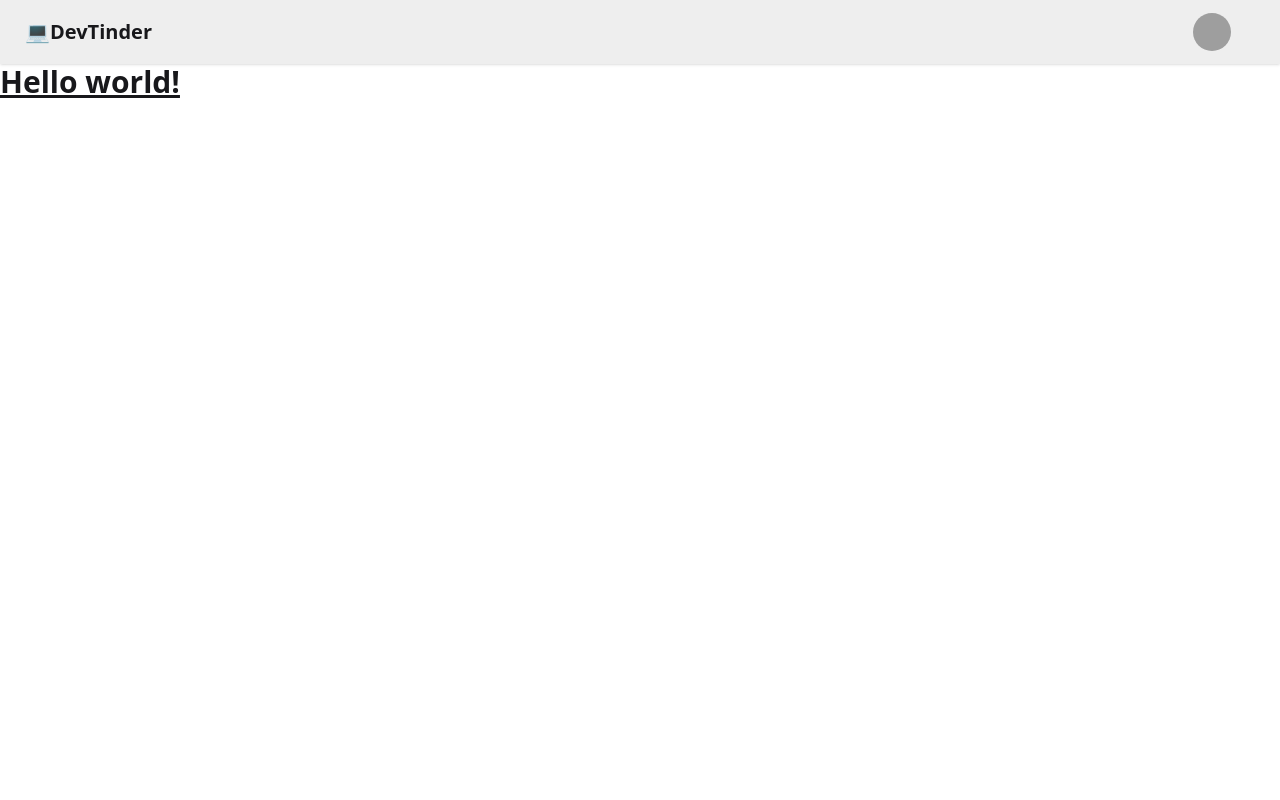
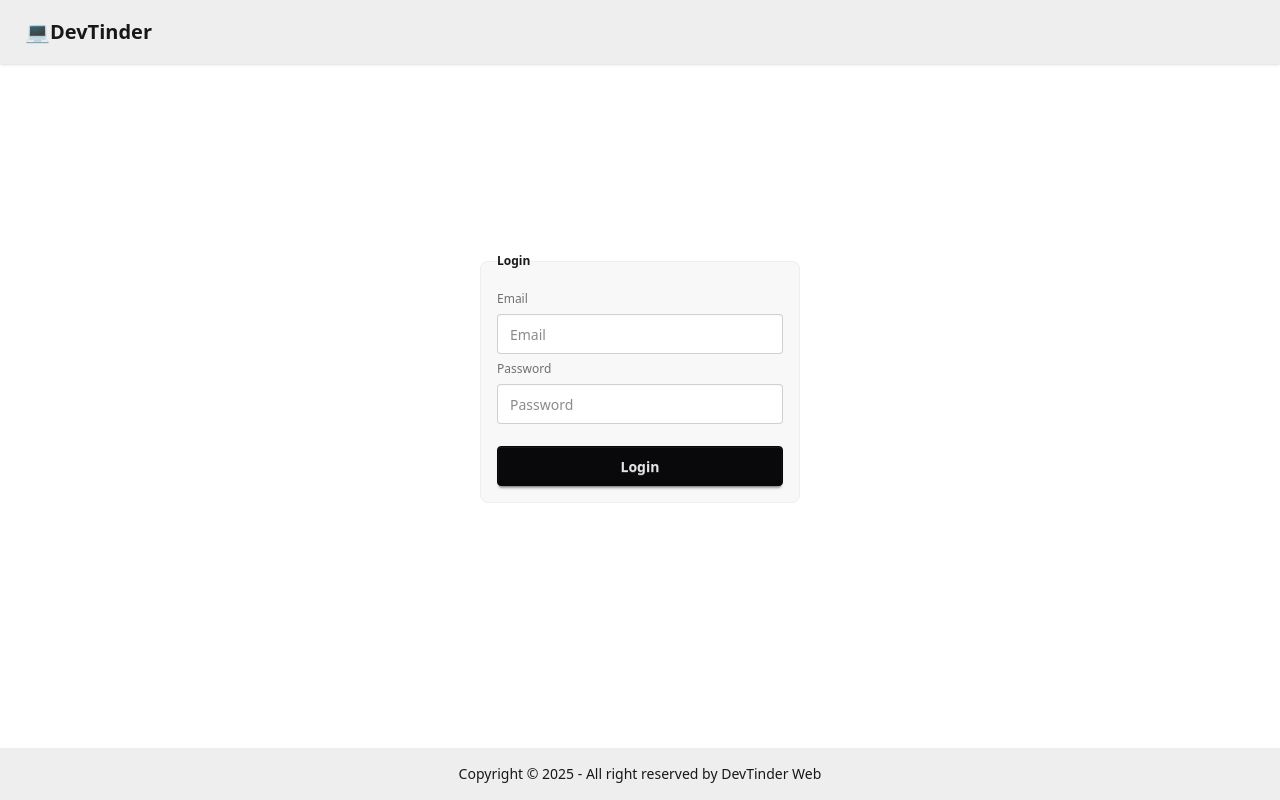
Before and after one commit to pratiktiwari001/devTinder-FrontEnd, a React (Vite) app: page /login in a window 1280 px wide. Built offline with nearby package versions, Linux system fonts and the light colour scheme; grey boxes are pictures that could not be loaded.

Commit message:
Setup redux store and create login page

```diff
--- a/package.json
+++ b/package.json
@@ -10,9 +10,13 @@
     "preview": "vite preview"
   },
   "dependencies": {
+    "@reduxjs/toolkit": "^2.9.0",
     "@tailwindcss/vite": "^4.1.14",
+    "axios": "^1.12.2",
     "react": "^19.1.1",
-    "react-dom": "^19.1.1"
+    "react-dom": "^19.1.1",
+    "react-redux": "^9.2.0",
+    "react-router-dom": "^7.9.4"
   },
   "devDependencies": {
     "@eslint/js": "^9.36.0",
--- a/src/App.jsx
+++ b/src/App.jsx
@@ -1,39 +1,25 @@
+import { BrowserRouter, Route, Routes } from "react-router-dom"
+import Body from "./components/Body"
+import Login from "./components/Login"
+import Profile from "./components/Profile"
+import { Provider } from "react-redux"
+import appStore from "./utils/appStore"
+import Feed from "./components/Feed"
+
 function App() {
-
   return (
     <>
-      <div className="navbar bg-base-300 shadow-sm">
-        <div className="flex-1">
-          <a className="btn btn-ghost text-xl">💻DevTinder</a>
-        </div>
-        <div className="flex gap-2">
-
-          <div className="dropdown dropdown-end mx-10">
-            <div tabIndex={0} role="button" className="btn btn-ghost btn-circle avatar">
-              <div className="w-10 rounded-full">
-                <img
-                  alt="Tailwind CSS Navbar component"
-                  src="https://img.daisyui.com/images/stock/photo-1534528741775-53994a69daeb.webp" />
-              </div>
-            </div>
-            <ul
-              tabIndex={0}
-              className="menu menu-sm dropdown-content bg-base-100 rounded-box z-1 mt-3 w-52 p-2 shadow">
-              <li>
-                <a className="justify-between">
-                  Profile
-                  <span className="badge">New</span>
-                </a>
-              </li>
-              <li><a>Settings</a></li>
-              <li><a>Logout</a></li>
-            </ul>
-          </div>
-        </div>
-      </div>
-      <h1 className="text-3xl font-bold underline">
-        Hello world!
-      </h1>
+      <Provider store={appStore}>
+        <BrowserRouter basename="/">
+          <Routes>
+            <Route path="/" element={<Body />}>
+              <Route path="/" element={<Feed />} />
+              <Route path="/login" element={<Login />} />
+              <Route path="/profile" element={<Profile />} />
+            </Route>
+          </Routes>
+        </BrowserRouter>
+      </Provider>
     </>
   )
 }
--- /dev/null
+++ b/src/components/Body.jsx
@@ -0,0 +1,15 @@
+import Navbar from './Navbar'
+import Footer from './Footer'
+import { Outlet } from 'react-router-dom'
+
+const Body = () => {
+  return (
+    <div>
+        <Navbar />
+        <Outlet />
+        <Footer />
+    </div>
+  )
+}
+
+export default Body
--- /dev/null
+++ b/src/components/Feed.jsx
@@ -0,0 +1,9 @@
+import React from 'react'
+
+const Feed = () => {
+  return (
+    <div>Feed</div>
+  )
+}
+
+export default Feed
--- /dev/null
+++ b/src/components/Footer.jsx
@@ -0,0 +1,13 @@
+import React from 'react'
+
+const Footer = () => {
+    return (
+        <footer className="footer sm:footer-horizontal footer-center bg-base-300 text-base-content p-4 fixed bottom-0">
+            <aside>
+                <p>Copyright © {new Date().getFullYear()} - All right reserved by DevTinder Web</p>
+            </aside>
+        </footer>
+    )
+}
+
+export default Footer
--- /dev/null
+++ b/src/components/Login.jsx
@@ -0,0 +1,60 @@
+import axios from 'axios';
+import React, { useState } from 'react'
+import { useDispatch } from 'react-redux';
+import { addUser } from '../utils/userSlice';
+import { useNavigate } from 'react-router-dom';
+import { BASE_URL } from '../utils/constants';
+
+const Login = () => {
+  const dispatch = useDispatch();
+  const navigate = useNavigate();
+  const [emailId, setemailId] = useState("");
+  const [password, setpassword] = useState("");
+
+
+  const handleLogin = async () => {
+    if (!emailId || !password) {
+    alert("Please enter both email and password.");
+    return;
+  }
+    try {
+      const res = await axios.post(BASE_URL + "/login", {
+        emailID: emailId,
+        password,
+      },{
+        withCredentials: true
+      });
+      dispatch(addUser(res.data));
+      return navigate("/")
+    }
+    catch (error) {
+      console.log(error);
+    }
+  };
+
+  return (
+    <div className='flex justify-center my-45'>
+      <fieldset className="fieldset bg-base-200 border-base-300 rounded-box w-xs border p-4">
+        <legend className="fieldset-legend">Login</legend>
+
+        <label className="label">Email</label>
+        <input type="email"
+          value={emailId}
+          className="input"
+          placeholder="Email"
+          onChange={(e) => setemailId(e.target.value)} />
+
+        <label className="label">Password</label>
+        <input type="password"
+          value={password}
+          className="input"
+          placeholder="Password"
+          onChange={(e) => setpassword(e.target.value)} />
+
+        <button className="btn btn-neutral mt-4" onClick={handleLogin}>Login</button>
+      </fieldset>
+    </div>
+  )
+}
+
+export default Login
--- /dev/null
+++ b/src/components/Navbar.jsx
@@ -0,0 +1,41 @@
+import React from 'react'
+import { useSelector } from 'react-redux'
+
+const Navbar = () => {
+  const user = useSelector((store)=>store.user)
+  return (
+    <div className="navbar bg-base-300 shadow-sm">
+        <div className="flex-1">
+          <a className="btn btn-ghost text-xl">💻DevTinder</a>
+        </div>
+
+        {user && ( <div className="flex gap-2 items-center">
+            <p>Welcome, {user.firstName}</p>
+          <div className="dropdown dropdown-end mx-10 ">
+
+            <div tabIndex={0} role="button" className="btn btn-ghost btn-circle avatar">
+              <div className="w-10 rounded-full">
+                <img
+                  alt="Tailwind CSS Navbar component"
+                  src={user.photoUrl} />
+              </div>
+            </div>
+            <ul
+              tabIndex={0}
+              className="menu menu-sm dropdown-content bg-base-100 rounded-box z-1 mt-3 w-52 p-2 shadow">
+              <li>
+                <a className="justify-between">
+                  Profile
+                  <span className="badge">New</span>
+                </a>
+              </li>
+              <li><a>Settings</a></li>
+              <li><a>Logout</a></li>
+            </ul>
+          </div>
+        </div>)}
+      </div>
+  )
+}
+
+export default Navbar
--- /dev/null
+++ b/src/components/Profile.jsx
@@ -0,0 +1,9 @@
+import React from 'react'
+
+const Profile = () => {
+  return (
+    <div>Profile</div>
+  )
+}
+
+export default Profile
--- /dev/null
+++ b/src/utils/appStore.js
@@ -0,0 +1,10 @@
+import { configureStore } from "@reduxjs/toolkit";
+import userReducer from "./userSlice"
+
+const appStore = configureStore({
+    reducer : {
+        user: userReducer
+    },
+});
+
+export default appStore;
--- /dev/null
+++ b/src/utils/constants.js
@@ -0,0 +1 @@
+export const BASE_URL = "http://127.0.0.1:7777"
--- /dev/null
+++ b/src/utils/userSlice.js
@@ -0,0 +1,17 @@
+import { createSlice } from "@reduxjs/toolkit";
+
+const userSlice = createSlice({
+    name: "user",
+    initialState: null,
+    reducers: {
+        addUser: (state, action) => {
+            return action.payload;
+        },
+        removeUser: (state, action)=>{
+            return null;
+        }
+    }
+})
+
+export const {addUser, removeUser} = userSlice.actions;
+export default userSlice.reducer;
```
Also changed, not shown: 1 other file (tests, documents, lock files or other folders).
